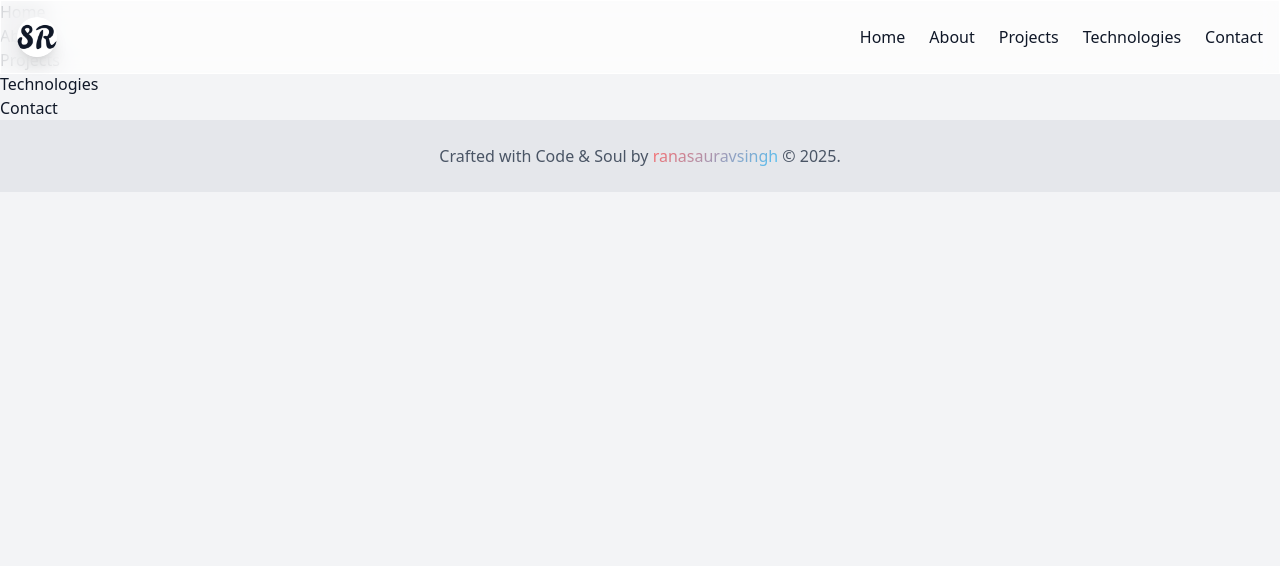
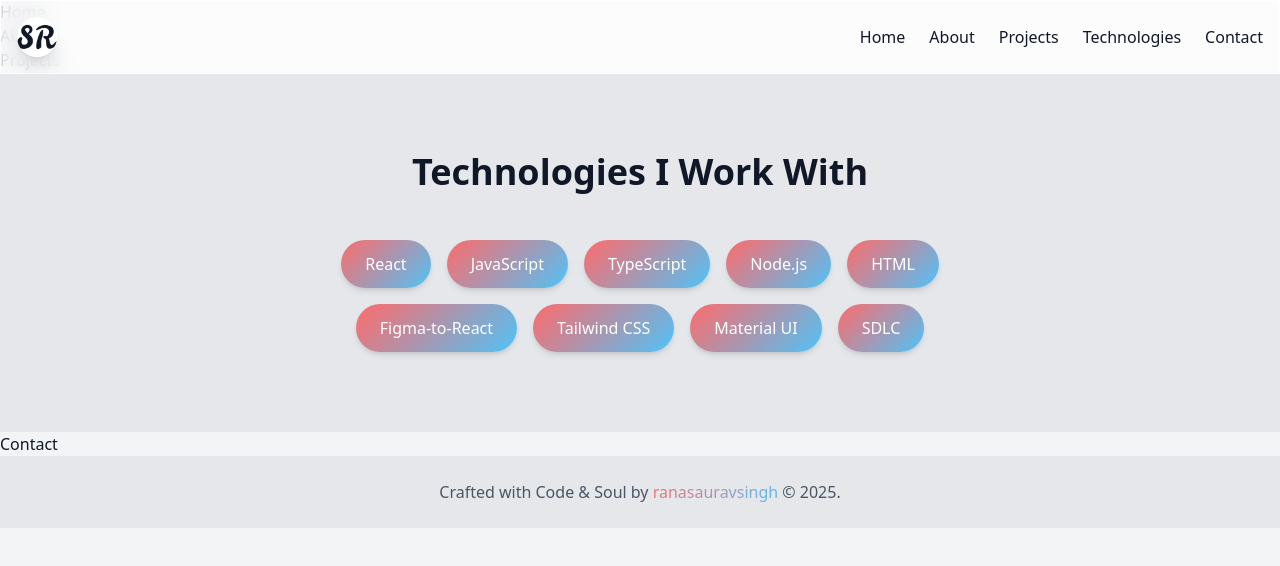
Before and after one commit to ranasauravsingh/my_portfolio, a React (Vite) app: page / in a window 1280 px wide. Shown: the top 566 px of the page. Built offline with nearby package versions, Linux system fonts and the light colour scheme.

Commit message:
[Design][Technologies] integrated technologies design

```diff
--- a/src/components/Technologies.jsx
+++ b/src/components/Technologies.jsx
@@ -1,9 +1,48 @@
-import React from 'react'
+import { MotionDiv, MotionH2 } from "../config/motion";
 
 const Technologies = () => {
-  return (
-    <div>Technologies</div>
-  )
-}
+	const techs = [
+		"React",
+		"JavaScript",
+		"TypeScript",
+		"Node.js",
+		"HTML",
+		"Figma-to-React",
+		"Tailwind CSS",
+		"Material UI",
+		"SDLC",
+	];
 
-export default Technologies
+	return (
+		<section
+			id="technologies"
+			className="pt-16 sm:pt-20 py-12 sm:py-20 bg-gray-200 px-4 sm:px-6 md:px-8"
+		>
+			<div className="max-w-2xl mx-auto">
+				<MotionH2
+					initial={{ opacity: 0 }}
+					whileInView={{ opacity: 1 }}
+					transition={{ duration: 0.8 }}
+					className="text-2xl sm:text-4xl font-bold text-center mb-8 sm:mb-12 text-coral-500"
+				>
+					Technologies I Work With
+				</MotionH2>
+				<div className="flex flex-wrap justify-center gap-3 sm:gap-4">
+					{techs.map((tech, index) => (
+						<MotionDiv
+							key={index}
+							initial={{ opacity: 0, scale: 0.8 }}
+							whileInView={{ opacity: 1, scale: 1 }}
+							transition={{ duration: 0.5, delay: index * 0.1 }}
+							className="bg-gradient-bg text-white px-4 sm:px-6 py-2 sm:py-3 rounded-full shadow-md hover:scale-110 transition-transform duration-200 text-sm sm:text-base"
+						>
+							{tech}
+						</MotionDiv>
+					))}
+				</div>
+			</div>
+		</section>
+	);
+};
+
+export default Technologies;
```
